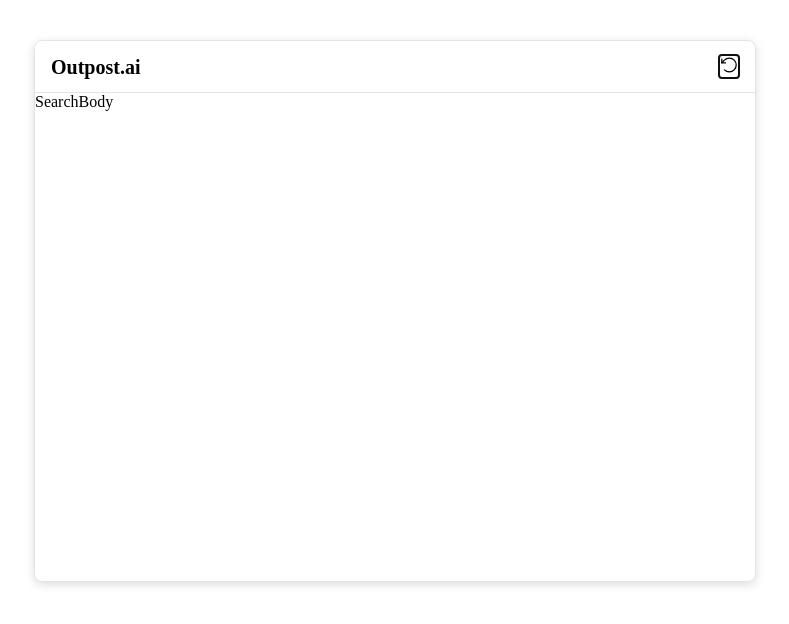
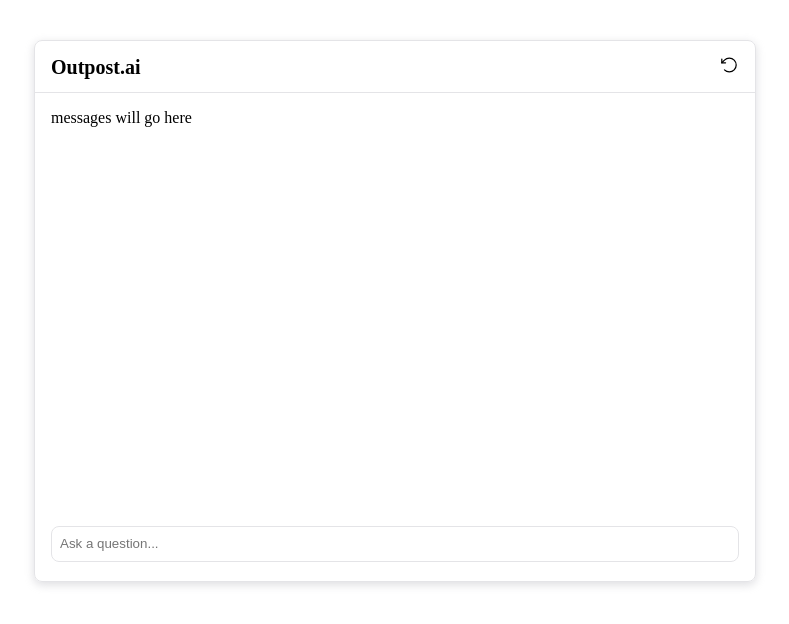
Before and after one commit to OutpostHQ/comet-search, a React (Vite) app: page / in a window 1280 px wide. Shown: the top 624 px of the page, without its empty margins (245-1034 px from the left). Built offline with nearby package versions, Linux system fonts and the light colour scheme.

Commit message:
created the footer component

```diff
--- a/src/css/search.css
+++ b/src/css/search.css
@@ -28,7 +28,11 @@
   box-shadow: var(--op-shadow-050);
   border-radius: 0.5rem;
   overflow: hidden;
+  display: grid;
+  grid-template-rows: max-content 1fr;
 }
+
+/***************** HEADER ****************************/
 
 .outpost-search .header {
   border-bottom: 1px solid var(--op-border);
@@ -37,7 +41,6 @@
   align-items: center;
   padding: 0 1rem;
   position: relative;
-
   display: grid;
   grid-template-columns: max-content 1fr;
 }
@@ -70,6 +73,32 @@
   border: none;
   background: transparent;
 }
+.outpost-search .header .refresh:focus {
+  outline: none;
+}
+
+/***************** BODY ****************************/
 
 .outpost-search .body {
+  padding: 1rem;
+  height: 100%;
+  overflow-y: auto;
+  overflow-x: hidden;
 }
+
+/***************** FOOTER ****************************/
+
+.outpost-search .footer {
+  padding: 1.2rem 1rem;
+}
+
+.outpost-search .footer input {
+  width: 100%;
+  border: 1px solid var(--op-border);
+  height: 2.25rem;
+  border-radius: 0.5rem;
+  padding: 0.5rem;
+}
+.outpost-search .footer input:focus {
+  outline: none;
+}
--- a/src/search/index.tsx
+++ b/src/search/index.tsx
@@ -3,31 +3,46 @@
 import { useState } from "react";
 
 export default function Search() {
-  const [isSearching, setIsSearching] = useState(false);
+  const [isFirstSearch, setIsFirstSearch] = useState(false);
   return (
     <Dialog open>
       <DialogContent className="outpost-search">
         <SearchHeader
-          isSearching={isSearching}
-          resetSession={() => setIsSearching(true)}
+          isFirstSearch={isFirstSearch}
+          resetSession={() => setIsFirstSearch(true)}
         />
         <SearchBody />
+        <SearchFooter isFirstSearch={isFirstSearch} />
       </DialogContent>
     </Dialog>
   );
 }
 
+function SearchFooter(props: { isFirstSearch: boolean }) {
+  return (
+    !props?.isFirstSearch && (
+      <div className="footer">
+        <input placeholder="Ask a question..." />
+      </div>
+    )
+  );
+}
+
 function SearchBody() {
-  return <div className="body">SearchBody</div>;
+  return (
+    <div className="body">
+      <div className="messages">messages will go here</div>
+    </div>
+  );
 }
 
 function SearchHeader(props: {
-  isSearching?: boolean;
+  isFirstSearch?: boolean;
   resetSession: () => void;
 }) {
   return (
     <div className="header">
-      {props?.isSearching ? (
+      {props?.isFirstSearch ? (
         <>
           <SearchIcon className="icon" />
           <input autoFocus />
```
